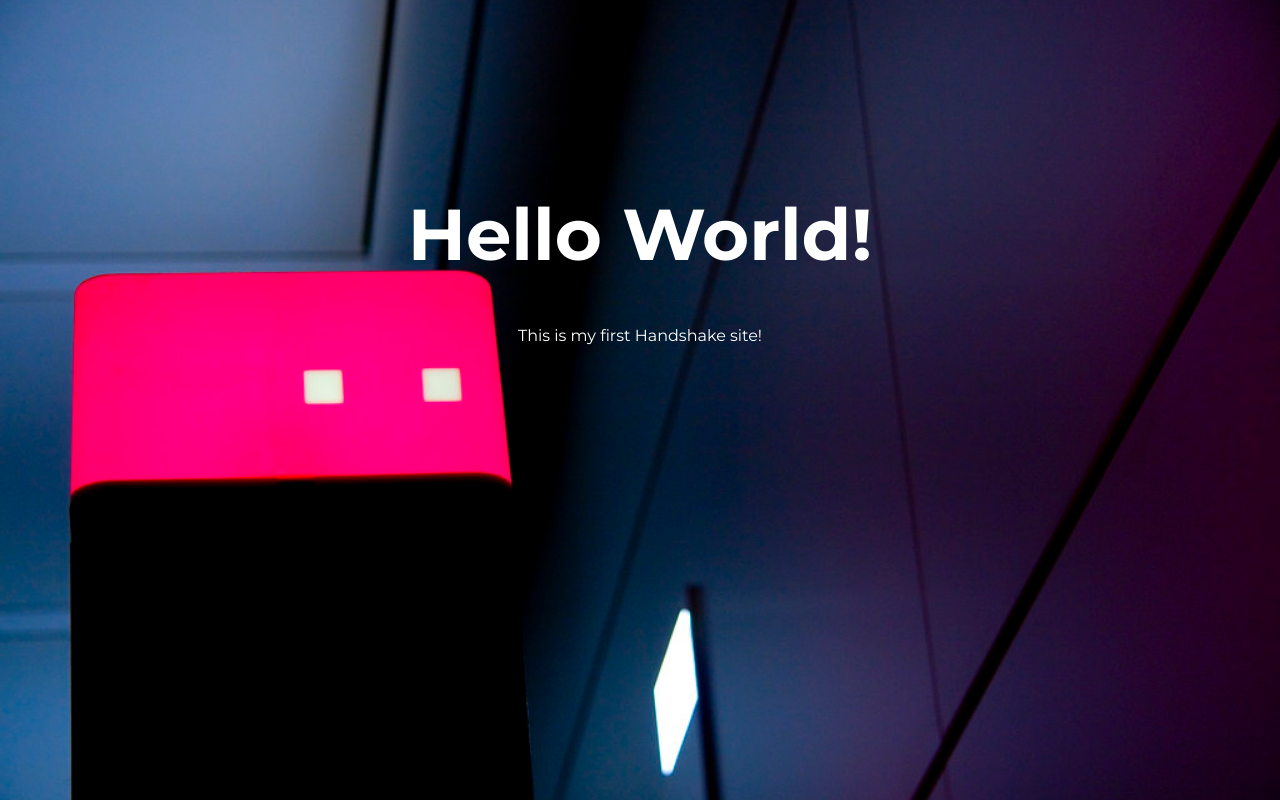
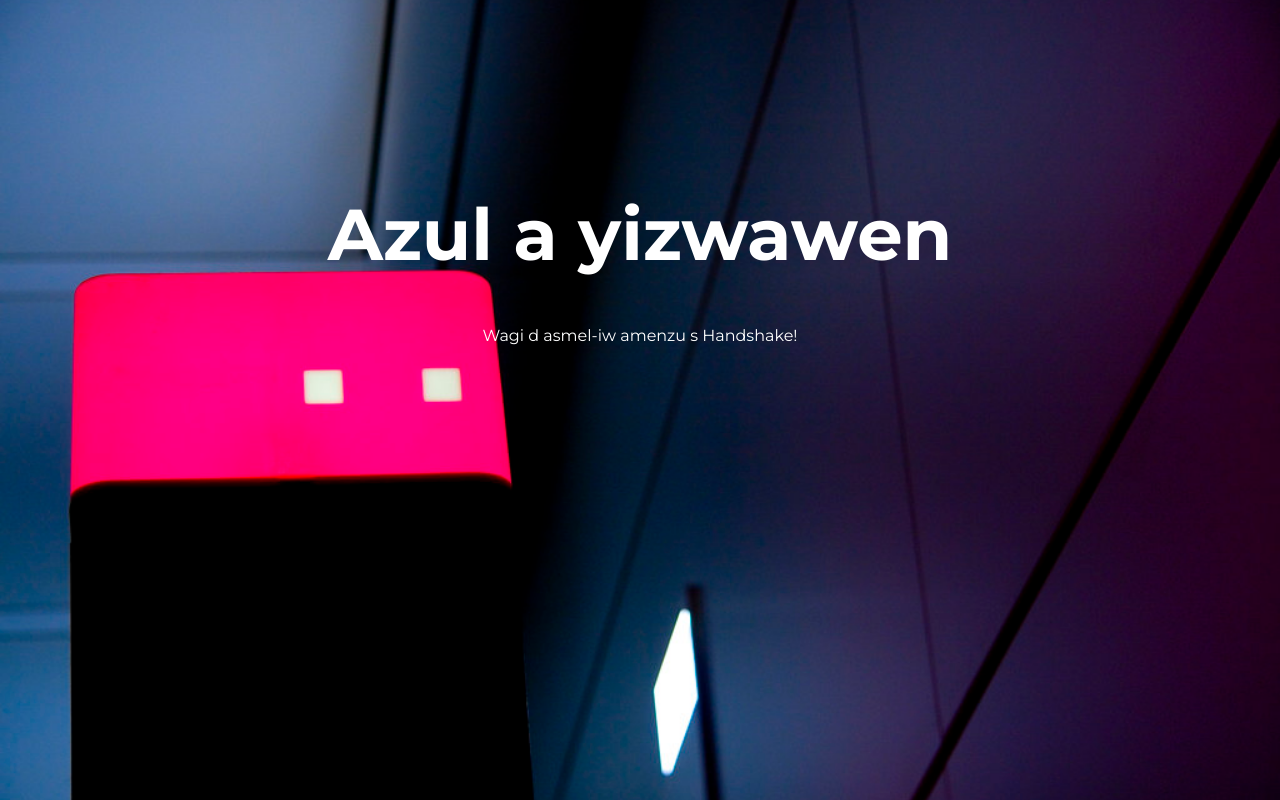
Before and after one commit to SelyanKab/tazwawt, a plain HTML site: page index.html in a window 1280 px wide. Drawn offline with Linux system fonts and the light colour scheme.

Commit message:
Update index.html

```diff
--- a/index.html
+++ b/index.html
@@ -2,7 +2,7 @@
 <html lang="en">
 <head>
 <meta charset="utf-8">
-<title>Hello World!</title>
+<title>Tazwawt!</title>
 <meta name="viewport" content="width=device-width, initial-scale=1, user-scalable=no" />
 <style type="text/css" media="screen">
 /* Google Fonts */
@@ -46,8 +46,8 @@ h1 {
 
 <body>
 <div class="main">
-<h1>Hello World!</h1>
-<p>This is my first Handshake site!</p>
+<h1>Azul a yizwawen</h1>
+<p>Wagi d asmel-iw amenzu s Handshake!</p>
 </div>
 </body>
 </html>
```
